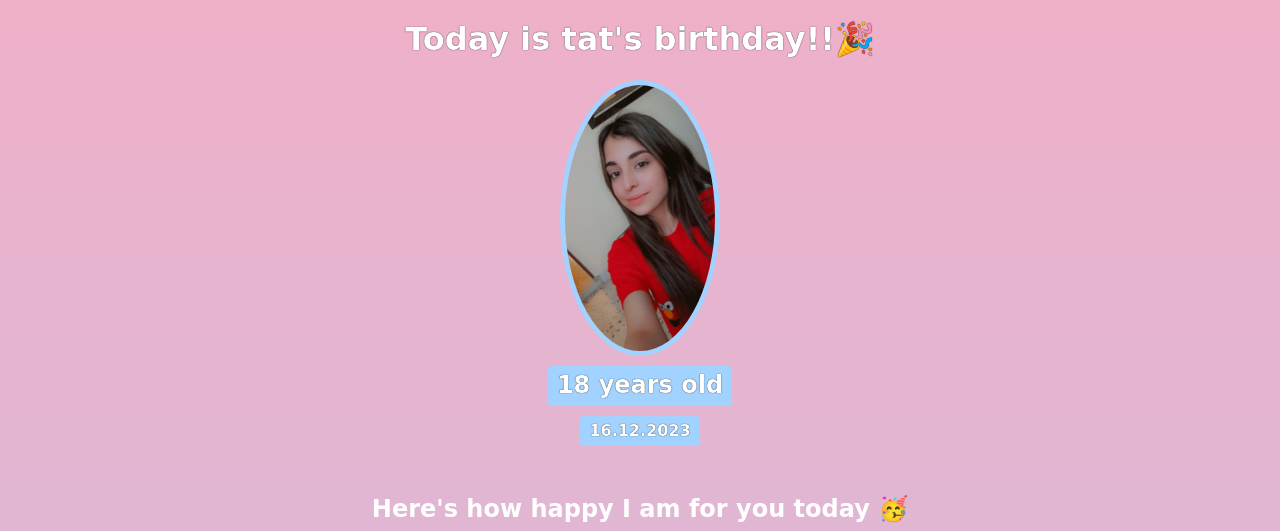
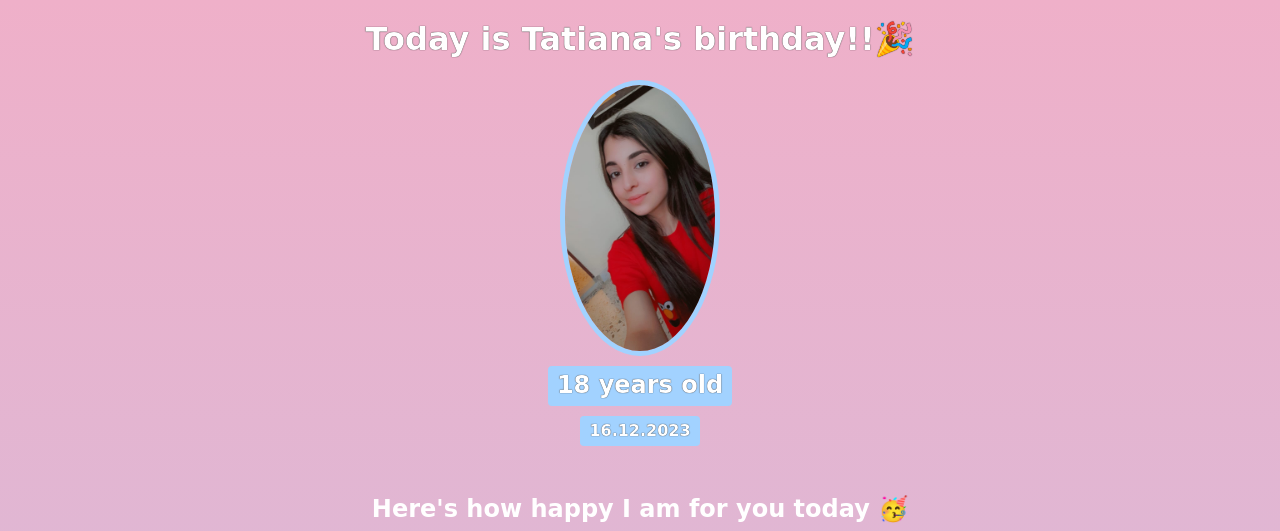
Before and after one commit to NadeemElShammay/bday-gift, a website built with Vite: page index.html in a window 1280 px wide. Shown: the top 531 px of the page. Built offline with nearby package versions, Linux system fonts and the light colour scheme; a web font is replaced by a local one.

Commit message:
change the name to Tatiana

```diff
--- a/index.html
+++ b/index.html
@@ -8,7 +8,7 @@
     </head>
     <body>
         <div id="header">
-            <h1 id="bday-title">Today is tat's birthday!!🎉</h1>
+            <h1 id="bday-title">Today is Tatiana's birthday!!🎉</h1>
             <img id="tat-img" src="images/tat.jpg" alt="avatar">
             <h2 id="bday-age">18 years old</h2>
             <h4 id="bday-date">16.12.2023</h4>
```
